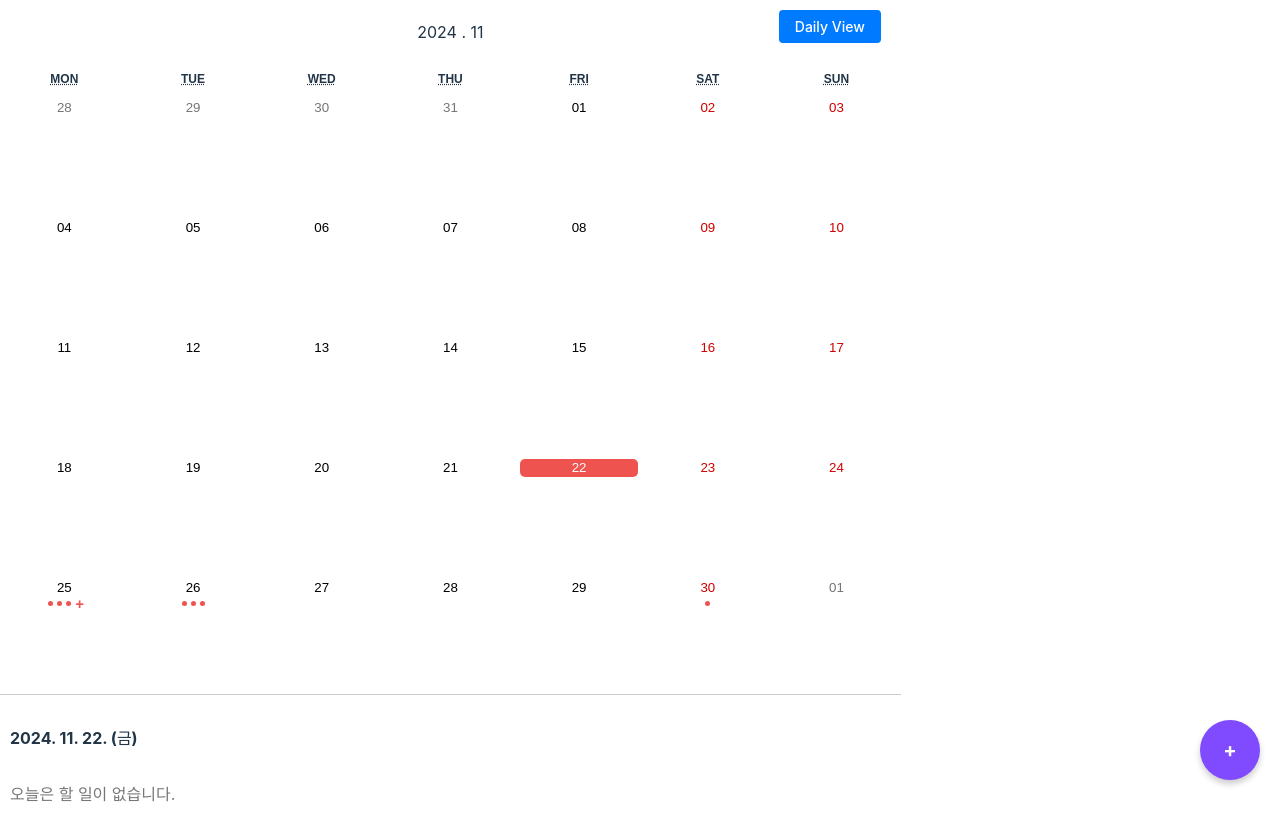
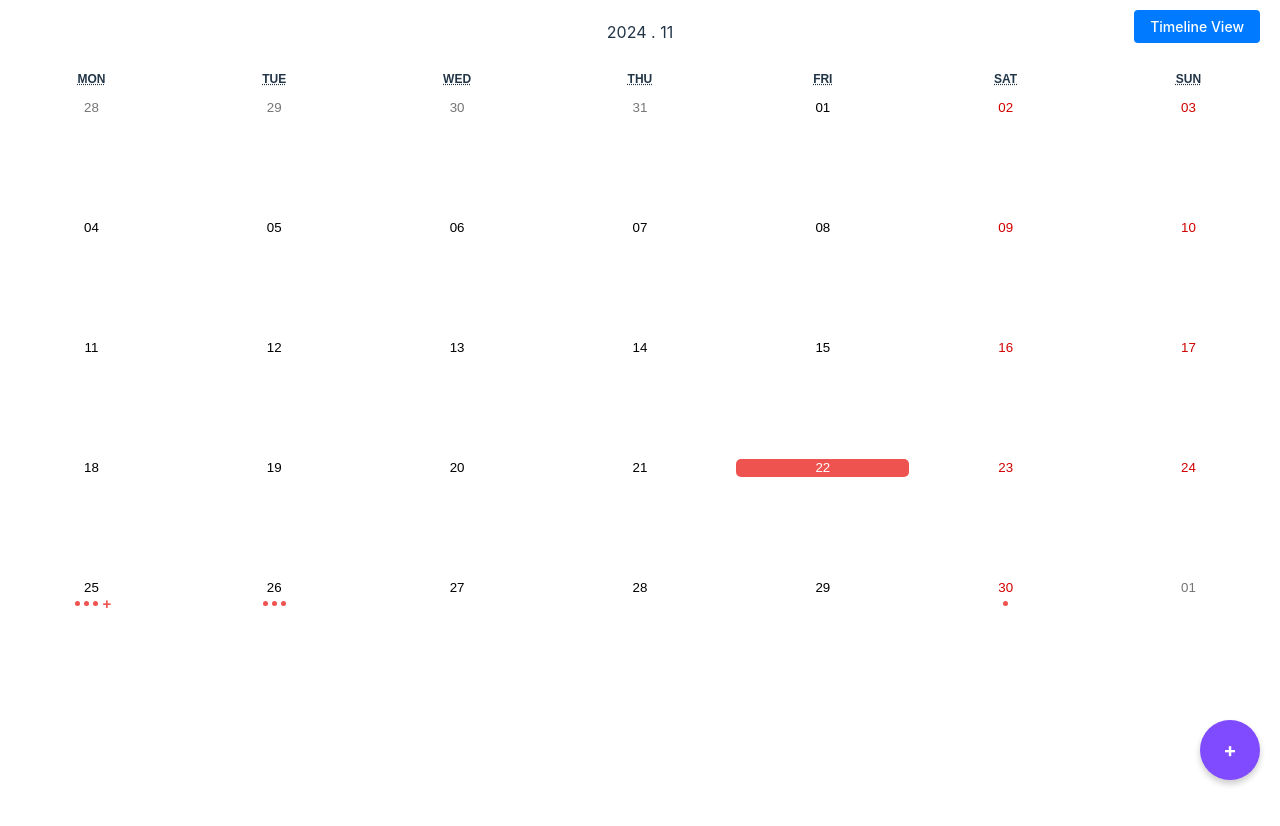
Before and after one commit to hwarimryu/insight-into-me-app, a React (Vite) app in the folder insight-into-me-web/: page / in a window 1280 px wide. After the commit the page ends 800 px from the top, so only its background shows below. Built offline with nearby package versions, Linux system fonts and the light colour scheme.

Commit message:
[UPDATE] MontlyView에서 상-하 swipe 에 따른 뷰 변화 3종류로 변경

```diff
--- a/insight-into-me-web/src/App.jsx
+++ b/insight-into-me-web/src/App.jsx
@@ -7,7 +7,6 @@ import "./App.css";
 function App() {
   const [isMenuOpen, setIsMenuOpen] = useState(false);
   const [isTaskModalOpen, setIsTaskModalOpen] = useState(false);
-
 
   const toggleMenu = () => {
     setIsMenuOpen(!isMenuOpen);
--- a/insight-into-me-web/src/components/CalendarView.css
+++ b/insight-into-me-web/src/components/CalendarView.css
@@ -132,6 +132,16 @@
   height: 10vh; /* 날짜 칸 축소된 높이 */
 }
 
+/* "task-only" 상태 */
+.calendar-container.task-only {
+  height: 0;
+  opacity: 0%;
+}
+
+.calendar-container.task-only * {
+  height: 0vh; /* 날짜 칸 축소된 높이 */
+}
+
 /* 날짜 셀 내부 레이아웃 */
 .react-calendar__tile {
   display: flex;
--- a/insight-into-me-web/src/components/DailyTaskList.jsx
+++ b/insight-into-me-web/src/components/DailyTaskList.jsx
@@ -1,6 +1,6 @@
 import "./DailyTaskList.css";
 
-function DailyTaskList({ layoutState, tasks, selectedDate }) {
+function DailyTaskList({tasks, selectedDate }) {
   const formattedDate = selectedDate.toLocaleDateString()
 
   // 선택된 날짜의 Task 필터링
@@ -9,7 +9,7 @@ function DailyTaskList({ layoutState, tasks, selectedDate }) {
   .sort((a, b) => a.startTime.localeCompare(b.startTime));
 
   return (
-    <div className = {`daily-task-list ${layoutState}`}>
+    <div className = "daily-task-list">
       <h4>{selectedDate.toLocaleDateString("ko-KR", {
     year: "numeric",
     month: "2-digit",
--- a/insight-into-me-web/src/components/MainView.css
+++ b/insight-into-me-web/src/components/MainView.css
@@ -8,7 +8,7 @@
   overflow: hidden;
 }
 
-/* monthly <-> daily viewType toggle button */
+/* monthly <-> timeline viewType toggle button */
 .main-view-type-toggle {
   position: absolute;
   top: 10px;
--- a/insight-into-me-web/src/components/MainView.jsx
+++ b/insight-into-me-web/src/components/MainView.jsx
@@ -4,11 +4,12 @@ import MonthlyView from "./MonthlyView";
 import DailyView from "./DailyView";
 
 function MainView() {
-  const [mainViewType, setMainViewType] = useState("monthly"); // "monthly" 또는 "daily"
+  const [mainViewType, setMainViewType] = useState("monthly"); // "monthly" 또는 "timeline"
   const [selectedDate, setSelectedDate] = useState(new Date());
 
+
   const toggleViewType = () => {
-    setMainViewType((prevType) => (prevType === "monthly" ? "daily" : "monthly"));
+    setMainViewType((prevType) => (prevType === "monthly" ? "timeline" : "monthly"));
   };
 
   const onSelectedDateChanged = (date) => {
@@ -34,7 +35,7 @@ function MainView() {
       {/* 상단의 ViewType 전환 버튼 */}
       <div className="main-view-type-toggle">
         <button onClick={toggleViewType}>
-          {mainViewType === "monthly" ? "Daily View" : "Monthly View"}
+          {mainViewType === "monthly" ? "Timeline View" : "Monthly View"}
         </button>
       </div>
 
@@ -46,7 +47,7 @@ function MainView() {
           onSelectedDateChanged={onSelectedDateChanged}
           layoutState={mainViewType} />
       )}
-      {mainViewType === "daily" && <DailyView tasks={tasks} selectedDate={selectedDate} />}
+      {mainViewType === "timeline" && <DailyView tasks={tasks} selectedDate={selectedDate} />}
     </div>
   );
 }
--- a/insight-into-me-web/src/components/MonthlyView.css
+++ b/insight-into-me-web/src/components/MonthlyView.css
@@ -1,6 +1,6 @@
 .monthly-view {
     display: flex;
     flex-direction: column;
-    width: 100%;
+    width: 100vw;
     height: 100%;
 }
--- a/insight-into-me-web/src/components/MonthlyView.jsx
+++ b/insight-into-me-web/src/components/MonthlyView.jsx
@@ -6,13 +6,23 @@ import DailyTaskList from "./DailyTaskList";
 import "./MonthlyView.css";
 
 function MonthlyView({ tasks, selectedDate, onSelectedDateChanged }) {
-  const [layoutState, setLayoutState] = useState("full"); // "full" 또는 "split"
+  const [layoutState, setLayoutState] = useState("full"); // "full", "split", "task-only"
 
+    // 상태 업데이트 함수
+  const updateLayoutState = (direction) => {
+    if (direction === "up") {
+      if (layoutState === "full") setLayoutState("split");
+      else if (layoutState === "split") setLayoutState("task-only");
+    } else if (direction === "down") {
+      if (layoutState === "task-only") setLayoutState("split");
+      else if (layoutState === "split") setLayoutState("full");
+    }
+  };
 
   // Swipeable 설정
   const swipeHandlers = useSwipeable({
-    onSwipedUp: () => setLayoutState("split"), // 위로 스와이프 → "split" 상태
-    onSwipedDown: () => setLayoutState("full"), // 아래로 스와이프 → "full" 상태
+    onSwipedUp: () => updateLayoutState("up"), // 위로 스와이프 → "split" 상태
+    onSwipedDown: () => updateLayoutState("down"), // 아래로 스와이프 → "full" 상태
     preventDefaultTouchmoveEvent: true,
     trackMouse: true, // 마우스 드래그로도 동작
   });
@@ -25,7 +35,7 @@ function MonthlyView({ tasks, selectedDate, onSelectedDateChanged }) {
           onSelectedDateChanged={onSelectedDateChanged}
           layoutState={layoutState}
         />
-        <DailyTaskList tasks={tasks} selectedDate={selectedDate} />
+      {layoutState !== "full" && (<DailyTaskList tasks={tasks} selectedDate={selectedDate} />)}
     </div>
   );
 }
--- a/insight-into-me-web/src/components/TimelineView.css
+++ b/insight-into-me-web/src/components/TimelineView.css
@@ -63,7 +63,7 @@
   position: absolute;
   width: 1px;
   background-color: #ddd;
-  height: 350%;
+  height: 2000px;
   z-index: 1000;
 }
 
--- a/insight-into-me-web/src/components/TimelineView.jsx
+++ b/insight-into-me-web/src/components/TimelineView.jsx
@@ -17,7 +17,7 @@ function TimelineView({ tasks, selectedDate }) {
   // 시간 표시를 위한 범위 생성
   const generateTimeSlots = () => {
     const timeSlots = [];
-    for (let hour = 0; hour < 24; hour++) {
+    for (let hour = 0; hour <= 24; hour++) {
       const time = `${String(hour).padStart(2, "0")}:00`;
       timeSlots.push(time);
     }
```
